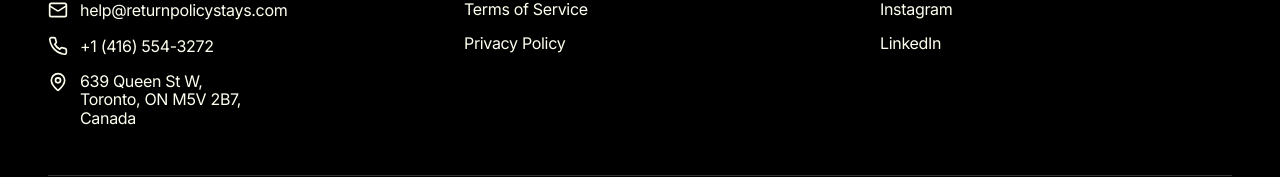
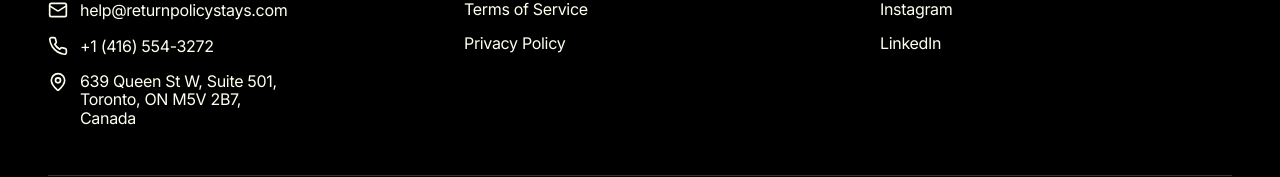
Before and after one commit to nedhmn/return-policy, a Next.js app: page /terms in a window 1280 px wide. Shown: the part 5536-5713 px from the top of the page. Built offline with nearby package versions, Linux system fonts and the light colour scheme.

Commit message:
feat: add suite

```diff
--- a/components/footer.tsx
+++ b/components/footer.tsx
@@ -61,7 +61,10 @@ export function Footer() {
             <div className="flex items-start gap-3 font-sans text-rp-ivory leading-[1.15] tracking-[-0.02em]">
               <MapPin className="h-5 w-5 shrink-0" />
               <span>
-                {siteConfig.contact.address.street},
+                {siteConfig.contact.address.street}
+                {siteConfig.contact.address.suite &&
+                  `, ${siteConfig.contact.address.suite}`}
+                ,
                 <br />
                 {siteConfig.contact.address.city},{" "}
                 {siteConfig.contact.address.state}{" "}
--- a/lib/config.ts
+++ b/lib/config.ts
@@ -12,6 +12,7 @@ export type SiteConfig = {
     phoneRaw: string;
     address: {
       street: string;
+      suite?: string;
       city: string;
       state: string;
       postalCode: string;
@@ -52,6 +53,7 @@ export const siteConfig: SiteConfig = {
     phoneRaw: "+14165543272",
     address: {
       street: "639 Queen St W",
+      suite: "Suite 501",
       city: "Toronto",
       state: "ON",
       postalCode: "M5V 2B7",
```
